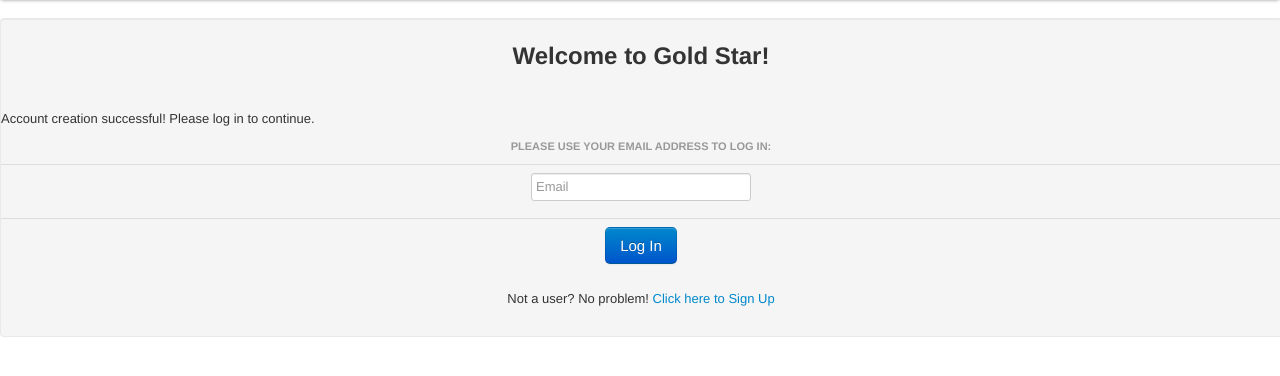
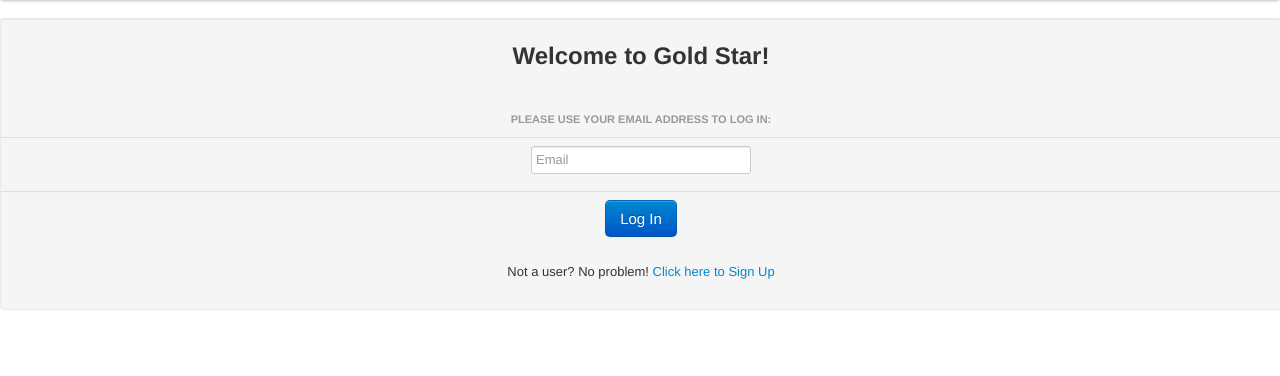
Before and after one commit to jtimens/GoldStar, a Flask app: page / in a window 1280 px wide. Shown: the part 40-416 px from the top of the page. Run offline with Flask 2, Linux system fonts and the light colour scheme; some libraries are stand-ins or nearby versions.

Commit message:
account made verification

```diff
--- a/templates/index.html
+++ b/templates/index.html
@@ -53,7 +53,7 @@
 		<div id="index2" class="container" style="width:100%; padding-left:0px; padding-right:0px;display:block;">
 			<div class="well" style="width:100%; padding-left:0px; padding-right:0px;">
 				<h2 style="text-align:center;">Welcome to Gold Star!</h2><br /><br />
-				<div id="madeaccount" style="display:block;"><p>Account creation successful!  Please log in to continue.</p></div>
+				<div id="madeaccount" style="display:none; text-align:center;"><p>Account creation successful!  Please log in to continue.</p></div>
 				<h6 style="text-align:center;"> Please use your email address to log in: </h6>
 				<p>
 					<table class="table" style="width:100%; padding-left:0px; padding-right:0px;">
```
